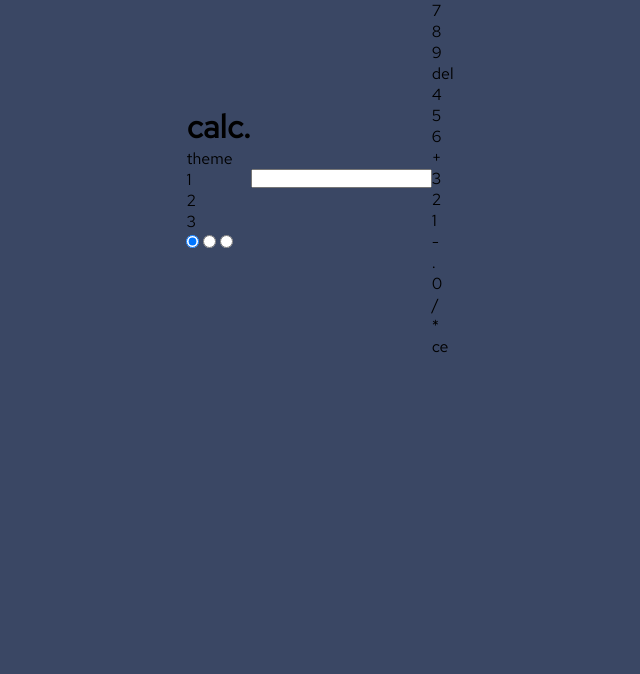
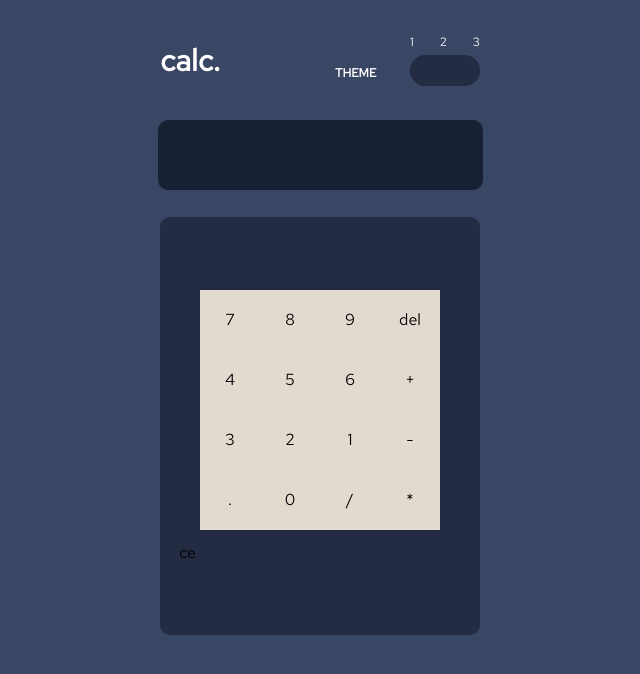
Before and after one commit to lilhalzy/calculator, a plain HTML site: page index.html in a window 1280 px wide. Shown: the whole page, without its empty margins (320-960 px from the left). Drawn offline with Linux system fonts and the light colour scheme; a web font is replaced by a local one.

Commit message:
style: Styled the keys

```diff
--- a/style.css
+++ b/style.css
@@ -28,4 +28,131 @@ body {
   display: flex;
   align-items: center;
   justify-content: center;
+  flex-direction: column;
 }
+
+header {
+  color: var(--header-txtColor);
+  height: 15vh;
+  width: 20rem;
+  display: flex;
+  align-items: center;
+  justify-content: space-between;
+}
+
+header h1 {
+  font-size: 30px;
+}
+
+.toggleDesignMain {
+  display: flex;
+  justify-content: space-between;
+  width: 9.0625rem;
+  font-size: 12px;
+}
+
+.themeNum {
+  display: flex;
+  justify-content: space-between;
+  margin-bottom: 5px;
+}
+
+.theme {
+  align-self: flex-end;
+  justify-content: space-between;
+  margin-bottom: 5px;
+  text-transform: uppercase;
+  font-weight: bolder;
+}
+
+.themeToggle {
+  display: flex;
+  justify-content: center;
+  align-items: flex-start;
+  border-radius: 3rem;
+  background-color:  var(--keypad-bgColor);
+  width: 70px;
+  padding-top: 6px;
+  padding-bottom: 6px;
+}
+
+.custom-ratio-btn {
+  width: 15px;
+  height: 15px;
+  border-radius: 50%;
+  display: flex;
+  justify-content: space-between;
+  align-items: center;
+  cursor: pointer;
+  margin-right: 4px;
+}
+
+.custom-radio-btn input {
+  display: none;
+}
+
+.custom-radio-btn .checkmark {
+  width: 15px;
+  height: 15px;
+  background-color: var(--eqlKey-bgColor);
+  border-radius: 50%;
+  display: inline-block;
+  opacity: 0;
+  transition: opacity .3s ease;
+}
+
+.custom-radio-btn input:checked + .checkmark {
+  opacity: 1;
+  display: inline-block;
+}
+
+#display {
+  background-color: var(--screen-bgColor);
+  border: none;
+  outline: none;
+  color: var(--header-txtColor);
+  text-align: end;
+  padding: 20px;
+  width: 285px;
+  height: 30px;
+  border-radius: 10px;
+  /* scroll-behavior: none;
+  scrollbar-width: none; */
+  display: flex;
+  justify-content: flex-end;
+  align-items: center;
+}
+
+.calculate{
+  background-color: var(--keypad-bgColor) ;
+  margin-top: 1.7rem;
+  border-radius: 10px;
+  display: flex;
+  flex-direction: column;
+  justify-content: center;
+  align-items: center;
+  width: 20rem;
+  height: 23rem;
+  padding-bottom: 25px;
+  padding-top: 25px;
+}
+
+.sml {
+  display: grid;
+  grid-template-columns: 60px 60px 60px 60px;
+}
+
+.med {
+  display: grid;
+  grid-template-columns: 134px 134px;
+  column-gap: 14px;
+  margin-top: 12px;
+}
+
+.sml .box {
+  background-color: var(--mainKeys-bgColor);
+  height: 60px;
+  display: flex;
+  justify-content: center;
+  align-items: center;
+}
```
